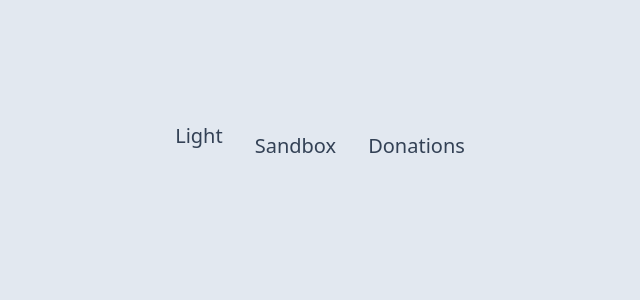
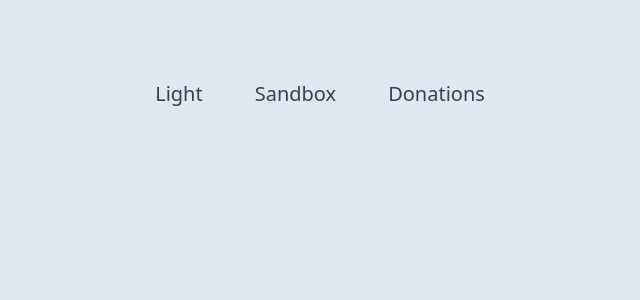
Before and after one commit to cateland/opals-react, a React (Vite) app: page / in a window 1280 px wide. Shown: the top 300 px of the page, without its empty margins (320-960 px from the left). Built offline with nearby package versions, Linux system fonts and the light colour scheme.

Commit message:
fix(nav): fix nav menu vertical alignement

```diff
--- a/src/App.css
+++ b/src/App.css
@@ -49,7 +49,7 @@ h3 {
   @apply text-5xl text-left font-extrabold leading-10;
 }
 #projects ul {
-  @apply mt-8 space-y-5;
+  @apply space-x-5;
 }
 #projects ul li a {
   @apply inline-flex items-center font-medium text-xl px-2 py-1 rounded-md hover:bg-slate-300 text-slate-700;
```
